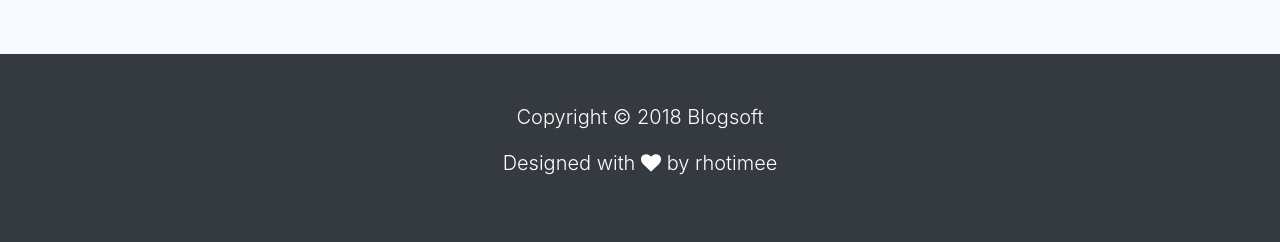
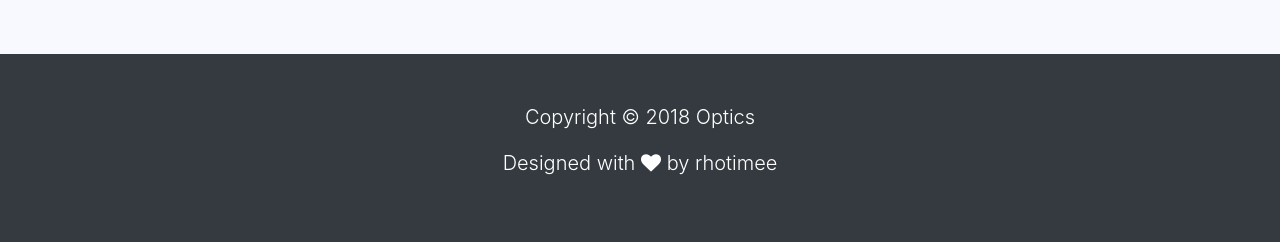
Before and after one commit to Rhotimee/optic-clinic, a Django app: page /clinic/ in a window 1280 px wide. Shown: the part 700-942 px from the top of the page. Run offline with Django 3.2, Linux system fonts and the light colour scheme; some libraries are stand-ins or nearby versions.

Commit message:
footer refactor

```diff
--- a/templates/base.html
+++ b/templates/base.html
@@ -98,7 +98,7 @@ Optics Clinic</a>
         <div class="container">
             <div class="row">
                 <div class="col">
-                    <p class="lead text-center">Copyright &copy; 2018 Blogsoft</p>
+                    <p class="lead text-center">Copyright &copy; 2018 Optics</p>
                     <p class="lead text-center mt-3">Designed with <i class="fa fa-heart"></i> <a class="text-white" href="http://twitter.com/rhotimee"> by rhotimee</a> </p>
                 </div>
             </div>
```
